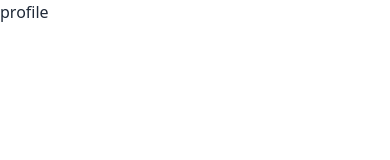
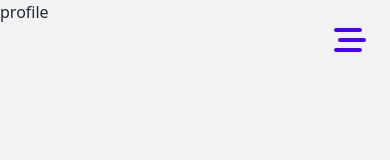
Before and after one commit to ChipLuxury-EWA/nextjs-course-smilga-gptgenius, a Next.js app: page /profile in a window 390 px wide. Shown: the top 160 px of the page. Built offline with nearby package versions, Linux system fonts and the light colour scheme.

Commit message:
added side bar

```diff
--- /dev/null
+++ b/app/(dashboard)/_components/SideBar.jsx
@@ -0,0 +1,6 @@
+const SideBar = () => {
+  return (
+    <div className="text-5xl">Side Bar</div>
+  )
+}
+export default SideBar
--- a/app/(dashboard)/layout.js
+++ b/app/(dashboard)/layout.js
@@ -1,3 +1,19 @@
+import SideBar from "./_components/SideBar";
+import { FaBarsStaggered } from "react-icons/fa6";
 export default function RootLayout({ children }) {
-  return <div>{children}</div>;
+  return (
+    <div className="drawer lg:drawer-open">
+      <input className="drawer-toggle" type="checkbox" id="my-drawer-3" />
+      <div className="drawer-content">
+        <label className="drawer-button lg:hidden fixed top-6 right-6 " htmlFor="my-drawer-3">
+          <FaBarsStaggered className="text-primary w-8 h-8" />
+        </label>
+        <div className="bg-base-200 px-8py-12 min-h-screen">{children}</div>
+      </div>
+      <div className="drawer-side ">
+        <label className="drawer-overlay" htmlFor="my-drawer-3" aria-label="Close sidebar "></label>
+        <SideBar />
+      </div>
+    </div>
+  );
 }
```
